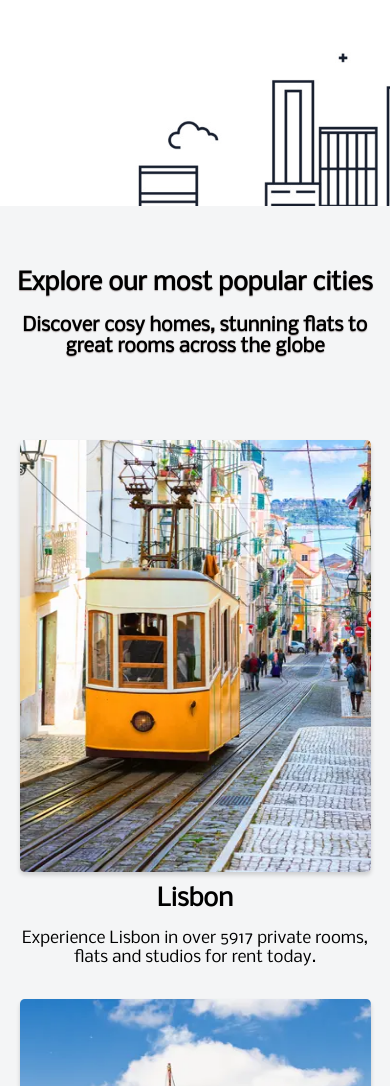
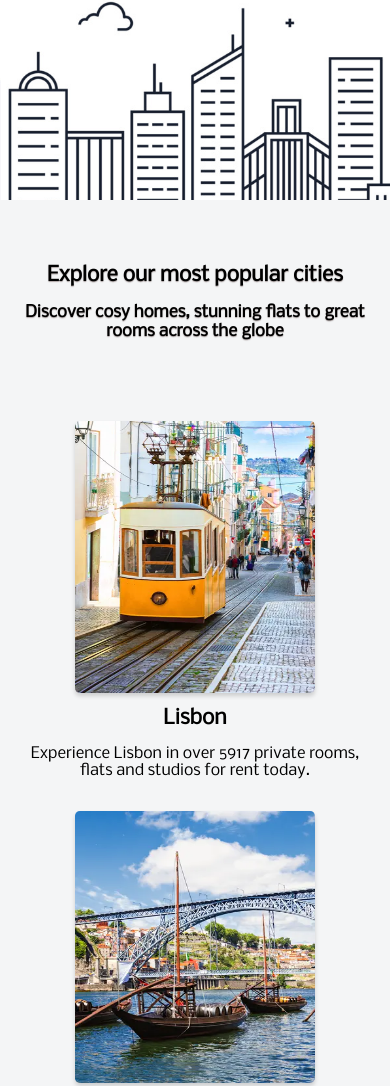
Before and after one commit to Kyonako/Uniplaces-recreation, a plain HTML site: page index.html in a window 390 px wide. Shown: the part 557-1643 px from the top of the page. Drawn offline with Linux system fonts and the light colour scheme.

Commit message:
Responsive 2.0

```diff
--- a/stylesheet.css
+++ b/stylesheet.css
@@ -156,6 +156,7 @@ header .sign-up a:hover {
     background-image: url(./resources/citybackground.png);
     background-size: cover;
     background-repeat: no-repeat;
+    background-position: center;
     height: 40.5rem;
     width: auto;
     margin: 0 auto;
@@ -250,6 +251,18 @@ header .sign-up a:hover {
         margin: 0;
     }
 
+    #check-in {
+        width: 92%;
+    }
+
+}
+
+@media only screen and (max-width: 400px) {
+
+    .main-search h1 {
+        font-size: 1.85rem;
+    }
+
 }
 
 
@@ -270,11 +283,9 @@ header .sign-up a:hover {
 .cities h3 {
     text-align: center;
     text-shadow: rgb(163 153 153 / 86%) 0px 1px 1px;
+    padding-bottom: 4rem;
 }
 
-#discover {
-    padding-bottom: 4rem;
-}
 
 .cities-container {
     display: flex;
@@ -316,20 +327,27 @@ header .sign-up a:hover {
 
     .cities h2 {
         padding-right: 0;
+        font-size: 1.25rem;
+    }
+
+    .cities h3 {
+        font-size: 1rem;
+        padding-right: 1rem;
+        padding-left: 1rem;
     }
 
     .city-container img {
-        width: 25rem;
-        height: 27rem;
+        width: 15rem;
+        height: 17rem;
         margin-bottom: 0.2rem;
     }
 
     .city-container h4 {
-        font-size: 1.5rem;
+        font-size: 1.25rem;
     }
 
     .city-container p {
-        font-size: 1rem;
+        font-size: 0.95rem;
     }
 
 }
@@ -356,6 +374,11 @@ footer {
 
 @media only screen and (max-width: 400px) {
 
+    footer {
+        display: flex;
+        align-items: center;
+    }
+
     footer img {
         display: none;
     }
```
